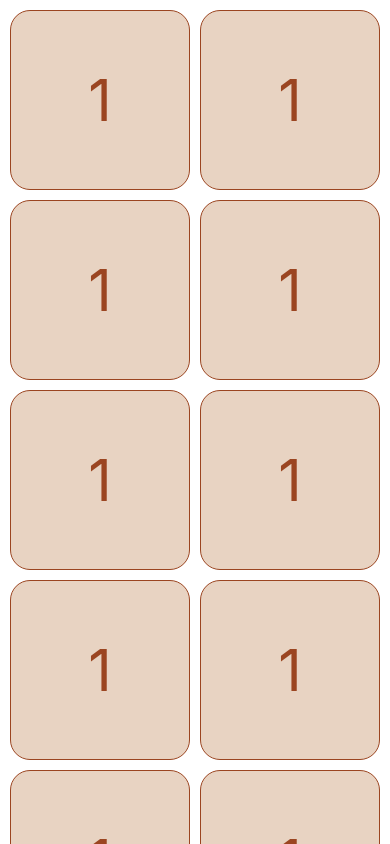
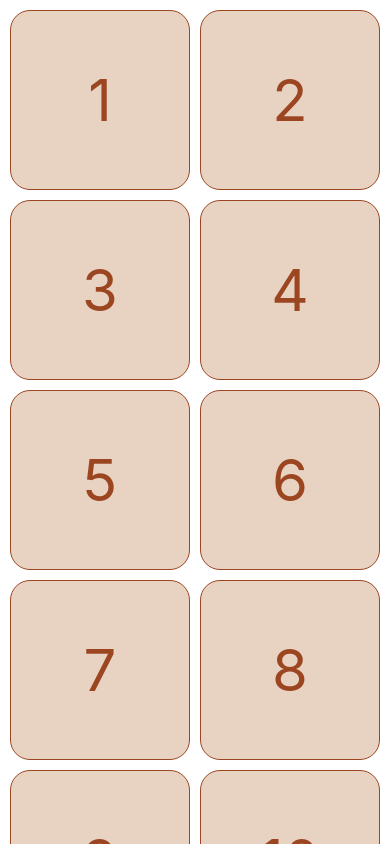
Before and after one commit to curioussdev/React-Native-Marathon, a React Native app in the folder DEVember-test/: screen / in a window 390 px wide. Built offline with nearby package versions, Linux system fonts and the light colour scheme.

Commit message:
get the prop

```diff
--- a/DEVember-test/App.tsx
+++ b/DEVember-test/App.tsx
@@ -15,7 +15,7 @@ export default function App() {
         columnWrapperStyle={styles.column}
         numColumns={2}
         data={days}
-        renderItem={({ item }) => <DayListItem day={item} />}
+        renderItem={({ item }) => <DayListItem day={item}/>}
         />
 
       { /*days.map((day) => (
--- a/DEVember-test/src/components/core/DayListItem.tsx
+++ b/DEVember-test/src/components/core/DayListItem.tsx
@@ -1,9 +1,11 @@
 import { Text, View, StyleSheet } from "react-native"
 
-export default function DayListItem() {
+
+export default function DayListItem({ day }) {
+
     return (
         <View style={styles.box} >
-            <Text style={styles.text}>1</Text>
+            <Text style={styles.text}>{day}</Text>
         </View>
     )
 }
```
